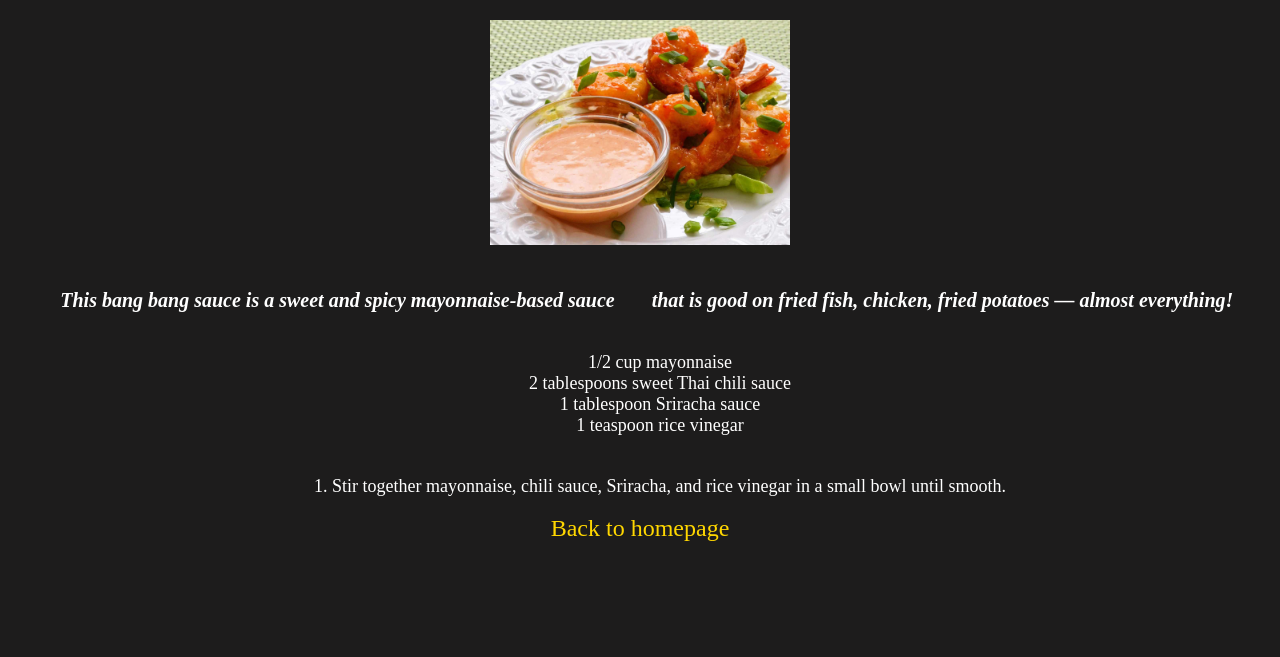
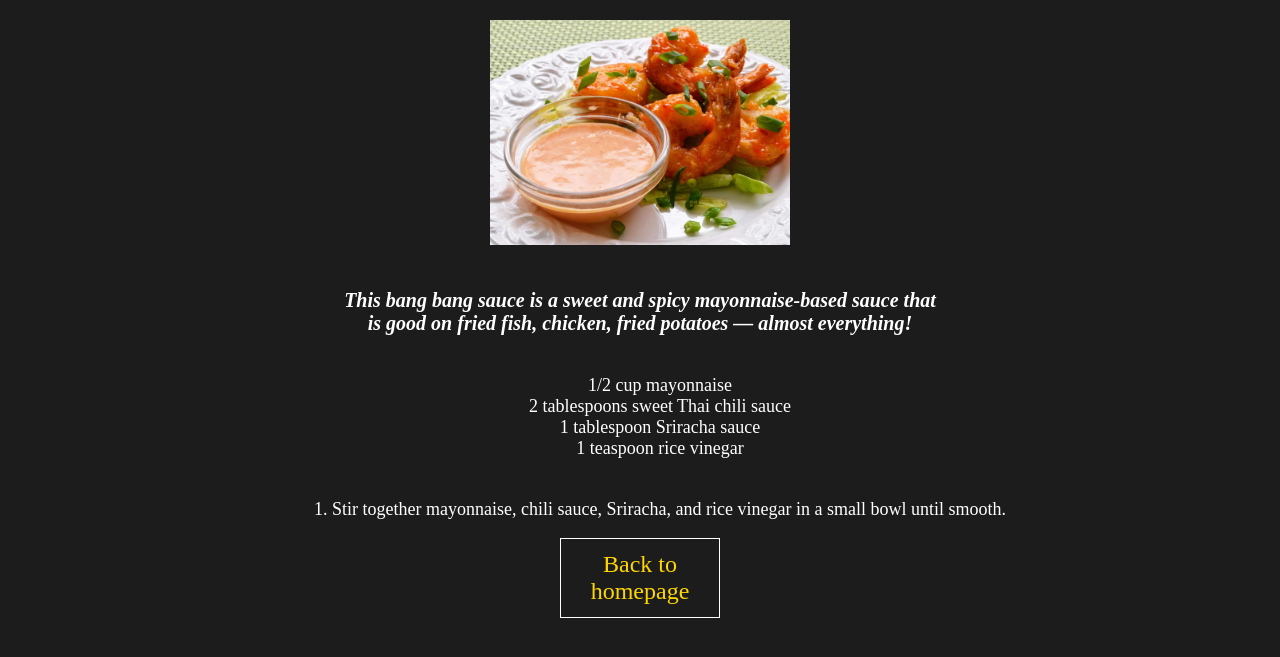
Before and after one commit to AlAlicious/odin-recipes, a plain HTML site: page recipes/bang-bang-sauce.html in a window 1280 px wide. Shown: the part 129-786 px from the top of the page. Drawn offline with Linux system fonts and the light colour scheme.

Commit message:
Added button to link, deleted useless code

```diff
--- a/recipes/bang-bang-sauce.html
+++ b/recipes/bang-bang-sauce.html
@@ -11,8 +11,8 @@
 
     <img src="../img/bang-bang-sauce.jpg" class="img"><img>
 
-    <h3><p>This bang bang sauce is a sweet and spicy mayonnaise-based sauce</p>
-        <p>that is good on fried fish, chicken, fried potatoes — almost everything!</p></h3>
+    <h3><p>This bang bang sauce is a sweet and spicy mayonnaise-based sauce
+        that is good on fried fish, chicken, fried potatoes — almost everything!</p></h3>
 
     <ul>
         <li class="list2">1/2 cup mayonnaise</li>
@@ -25,6 +25,6 @@
         <li>Stir together mayonnaise, chili sauce, Sriracha, and rice vinegar in a small bowl until smooth.</li>
     </ol>
 
-    <a class="link" href="../index.html">Back to homepage</a>
+    <button><a class="link" href="../index.html">Back to homepage</a></button>
 </body>
 </html>
```
